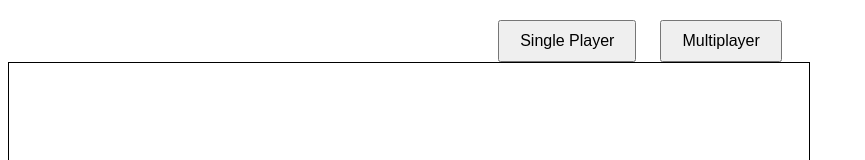
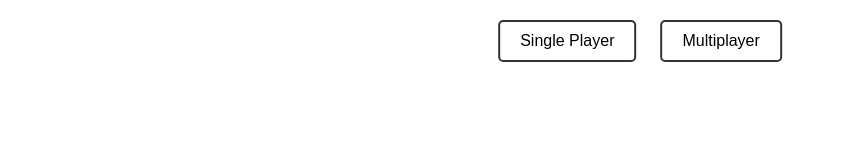
Before and after one commit to darrensheng1325/axolotl_2, a website built with webpack: page src/index.html in a window 1280 px wide. Shown: the top 160 px of the page, without its empty margins (0-865 px from the left). Built offline with nearby package versions, Linux system fonts and the light colour scheme.

Commit message:
Made the canvas larger

```diff
--- a/src/index.html
+++ b/src/index.html
@@ -5,16 +5,57 @@
     <meta name="viewport" content="width=device-width, initial-scale=1.0">
     <title>Multiplayer Game</title>
     <style>
-        canvas { border: 1px solid black; }
-        #gameMenu { text-align: center; margin-top: 20px; }
-        button { margin: 0 10px; padding: 10px 20px; font-size: 16px; }
+        * {
+            margin: 0;
+            padding: 0;
+            box-sizing: border-box;
+        }
+
+        html, body {
+            width: 100%;
+            height: 100%;
+            overflow: hidden;
+        }
+
+        canvas {
+            position: absolute;
+            top: 0;
+            left: 0;
+            width: 100%;
+            height: 100%;
+        }
+
+        #gameMenu {
+            position: absolute;
+            top: 20px;
+            left: 50%;
+            transform: translateX(-50%);
+            z-index: 1000;
+            text-align: center;
+        }
+
+        button {
+            margin: 0 10px;
+            padding: 10px 20px;
+            font-size: 16px;
+            background-color: rgba(255, 255, 255, 0.9);
+            border: 2px solid #333;
+            border-radius: 5px;
+            cursor: pointer;
+            transition: all 0.2s ease;
+        }
+
+        button:hover {
+            background-color: rgba(255, 255, 255, 1);
+            transform: scale(1.05);
+        }
     </style>
 </head>
 <body>
+    <canvas id="gameCanvas"></canvas>
     <div id="gameMenu">
         <button id="singlePlayerButton">Single Player</button>
         <button id="multiPlayerButton">Multiplayer</button>
     </div>
-    <canvas id="gameCanvas" width="800" height="600"></canvas>
 </body>
 </html>
--- a/src/index.ts
+++ b/src/index.ts
@@ -504,7 +504,13 @@ class Game {
         console.log('Game constructor called');
         this.canvas = document.getElementById('gameCanvas') as HTMLCanvasElement;
         this.ctx = this.canvas.getContext('2d')!;
-        console.log('Canvas dimensions:', this.canvas.width, 'x', this.canvas.height);
+
+        // Set initial canvas size
+        this.resizeCanvas();
+
+        // Add resize listener
+        window.addEventListener('resize', () => this.resizeCanvas());
+
         this.isSinglePlayer = isSinglePlayer;
 
         // Initialize sprites and other resources with relative paths
@@ -1202,6 +1208,15 @@ class Game {
         });
     }
 
+    private resizeCanvas() {
+        this.canvas.width = window.innerWidth;
+        this.canvas.height = window.innerHeight;
+
+        // Update any viewport-dependent calculations here
+        // For example, you might want to adjust the camera bounds
+        console.log('Canvas resized to:', this.canvas.width, 'x', this.canvas.height);
+    }
+
     public cleanup() {
         // Stop the game loop
         if (this.gameLoopId) {
```
Also changed, not shown: dist/bundle.js, dist/index.html.
